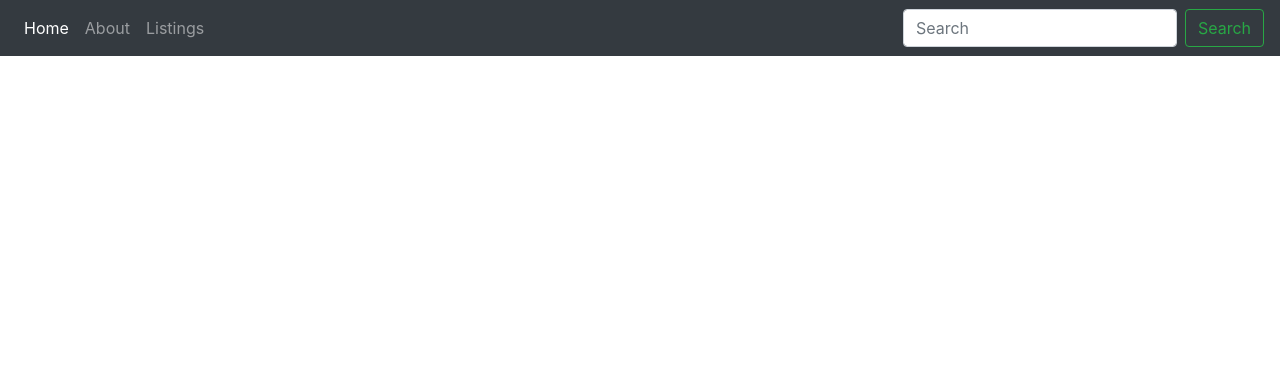
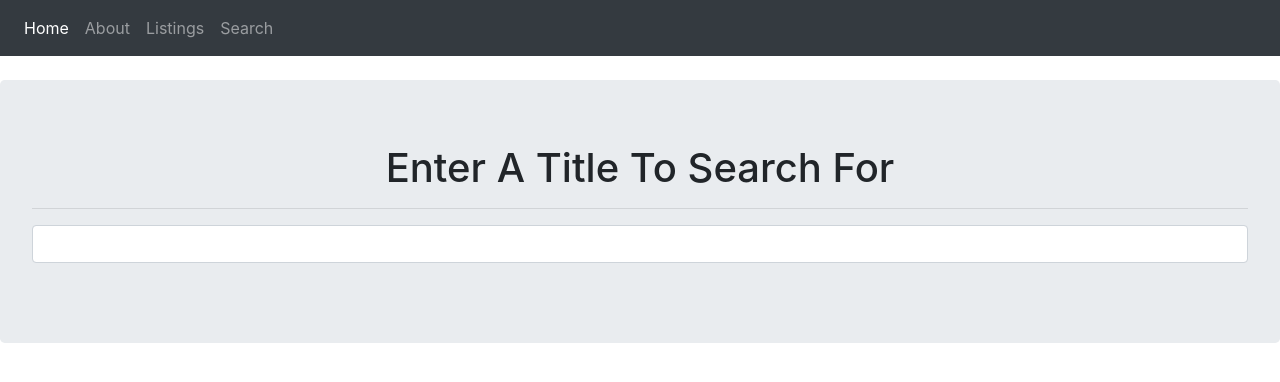
Before and after one commit to danpinto97/sooryen-challenge, a Flask app: page /search in a window 1280 px wide. Shown: the top 382 px of the page. Run offline with Flask 2, Linux system fonts and the light colour scheme; some libraries are stand-ins or nearby versions.

Commit message:
Add search functionality and update look of listings page.

```diff
--- a/application.py
+++ b/application.py
@@ -1,5 +1,8 @@
-from flask import Flask, render_template, request
+from flask import Flask, render_template, request, redirect, url_for
 from model import Listing
+from wtforms import StringField, Form, SubmitField
+from wtforms.validators import DataRequired
+
 import sqlite3
 db = 'challenge.db'
 conn = sqlite3.connect(db)
@@ -7,6 +10,14 @@ c = conn.cursor()
 
 application = app = Flask(__name__)
 
+class SearchForm(Form):
+    search = StringField('search', [DataRequired()])
+    submit = SubmitField('Search',
+                         render_kw={'class': 'btn btn-success btn-block'})
+    def setSearch(self, search):
+        self.search = search
+    def getSearch(self):
+        return self.search
 
 @app.route('/')
 def index():
@@ -39,11 +50,18 @@ def listings():
             listings, first_timestamp, last_timestamp = Listing.get_last_30(cursor)
             return render_template('listings.html', listings = listings, first_timestamp = first_timestamp,last_timestamp= last_timestamp)
 
-@app.route('/search', methods=['GET'])
+@app.route('/search', methods=['GET', 'POST'])
 def search():
     with sqlite3.connect('challenge.db') as conn:
         cursor = conn.cursor()
-        return render_template('search.html')
+        form = SearchForm()
+        if request.method == 'POST':
+            for key, val in request.form.to_dict().items():
+                listings, first_timestamp, last_timestamp = Listing.get_by_title(val, cursor)
+                return render_template('listings.html', listings = listings, first_timestamp = first_timestamp,last_timestamp= last_timestamp)
+        return render_template('search.html', form=form)
+
+
 
 if __name__ == '__main__':
     app.run()
--- a/requirements.txt
+++ b/requirements.txt
@@ -1,2 +1,3 @@
 beautifulsoup4==4.7.1
 Flask==1.0.2
+WTForms==2.2.1
--- a/templates/includes/_navbar.html
+++ b/templates/includes/_navbar.html
@@ -14,10 +14,9 @@
       <li class="nav-item">
         <a class="nav-link" href="/listings">Listings</a>
       </li>
+        <li class="nav-item">
+        <a class="nav-link" href="/search">Search</a>
+      </li>
     </ul>
-    <form class="form-inline my-2 my-lg-0" action="/search" method="GET">
-      <input class="form-control mr-sm-2" type="search" placeholder="Search" aria-label="Search">
-      <button class="btn btn-outline-success my-2 my-sm-0" type="submit">Search</button>
-    </form>
   </div>
 </nav>
--- a/templates/search.html
+++ b/templates/search.html
@@ -1,18 +1,14 @@
 {% extends 'layout.html' %}
 
 {% block body %}
-    <div class="container">
-        <div class="row" >
-    {% for listing in listings %}
-        <div class="card text-white bg-secondary mb-3 text-center" style="width: 18rem;">
-                <img class="card-img-top" src="{{listing.image}}" alt="No image available">
-            <div class="card-body text-center">
-            <h5 class="card-title">{{listing.title}}</h5>
-            <p class="card-text">Price: {{listing.cost}}.</p>
-            <a href="{{listing.image}}"  class="btn btn-dark">Image</a>
+<br>
+    <div class="jumbotron text-center">
+       <h1>Enter A Title To Search For</h1>
+       <hr>
+       <form action="{{url_for('search')}}" method="POST">
+            <div class="form-group">
+                {{form.search(class_='form-control')}}
             </div>
-        </div>
-    {% endfor %}
-        </div>
+        </form>
     </div>
 {% endblock %}
```
Also changed, not shown: model.py (+19 -12 lines), templates/_formhelpers.html (added, +12 -0 lines), templates/listings.html (+12 -1 lines), challenge.db.
